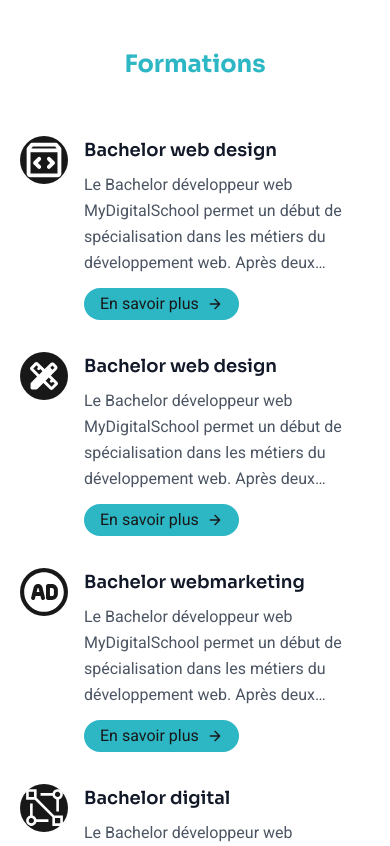
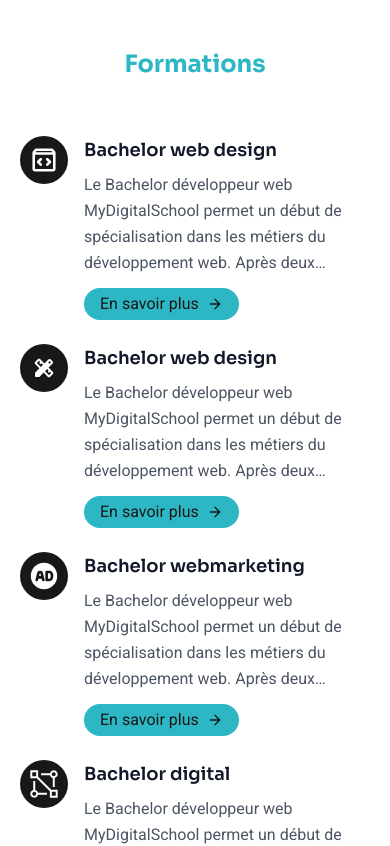
Before and after one commit to Pagiestm/MyDigitalSchool-V2, a React (Vite) app: page / in a window 390 px wide. Shown: the part 909-1755 px from the top of the page. Built offline with nearby package versions, Linux system fonts and the light colour scheme.

Commit message:
style(Accueil): change margin

```diff
--- a/src/components/cards/FormationCard.jsx
+++ b/src/components/cards/FormationCard.jsx
@@ -1,9 +1,9 @@
 export default function FormationCard({title, description, icon, href}) {
     return (
-        <div className="p-4 lg:w-1/2 md:w-full">
+        <div className="lg:w-1/2 md:w-full mb-6">
             <div className="flex rounded-lg border-gray-200 border-opacity-50 sm:flex-row flex-row">
                 <div className="w-12 h-12 md:w-16 md:h-16 mr-4 md:mr-8 sm:mb-0 mb-4 inline-flex items-center justify-center rounded-full bg-black text-indigo-500 flex-shrink-0">
-                    <img src={icon}/>
+                    <img className="w-8 lg:w-11" src={icon}/>
                 </div>
                 <div className="flex-grow">
                     <h2 className="text-gray-900 text-lg font-semibold font-sora mb-2">{title}</h2>
--- a/src/components/pages/Accueil.jsx
+++ b/src/components/pages/Accueil.jsx
@@ -10,9 +10,9 @@
 export default function Accueil() {
     return (
         <>
-            <main className="mt-20">
+            <main className="mt-20 lg:px-24">
                 <section className="text-gray-600 body-font">
-                    <div className="mx-auto lg:px-8 lg:px-20 flex flex-wrap lg:flex-nowrap">
+                    <div className="mx-auto flex flex-wrap lg:flex-nowrap">
                         <div className="flex flex-wrap mt-auto mb-auto w-full content-start order-2 lg:order-first lg:mb-8">
                             <div className="w-full p-4 px-4 mb-6">
                                 <h1 className="text-2xl font-bold font-sora mb-2 mt-4 text-blue-aqua">Bienvenue à
@@ -47,7 +47,7 @@
                 <section className="text-gray-600 body-font">
                     <h1 className="text-2xl font-bold font-sora mt-8 mb-14 text-blue-aqua text-center">Formations</h1>
                     <div className="container px-5 mx-auto flex flex-wrap">
-                        <div className="flex flex-wrap -m-4 mb-8">
+                        <div className="flex flex-wrap mb-8">
                             <FormationCard title="Bachelor web design"
                                            description="Le Bachelor développeur web MyDigitalSchool permet un début de spécialisation dans les métiers du développement web. Après deux premières années de socle commun, les étudiants abordent de manière..."
                                            icon={DevelopmentIcon}
--- a/src/components/pages/Ecole.jsx
+++ b/src/components/pages/Ecole.jsx
@@ -1,7 +1,6 @@
 export default function Ecole() {
   return (
-    <div className="md:px-44">
-      <main className="mt-24">
+    <main className="mt-24 md:px-44">
       <h1 className="text-2xl font-bold font-sora mb-4 text-blue-aqua text-center">MyDigitalSchool, l’école du multimédia</h1>
       <div className="w-full rounded-lg flex justify-center">
         <img className="object-cover object-center w-full h-full md:rounded-md"
@@ -12,6 +11,5 @@
         L'école met à disposition des étudiants tous les outils multimédias nécessaires à leur formation. Des outils de design, de développement web ou même d'apprentissages des langues étrangères essentielles dans les métiers digitaux.
         Un point d'honneur est mis à l'apprentissage du web et du multimédia pour les étudiants non issus de formations dans le domaine du numérique.</p>
     </main>
-    </div>
   );
 }
```
Lines whose indentation alone changed are shown as unchanged.
